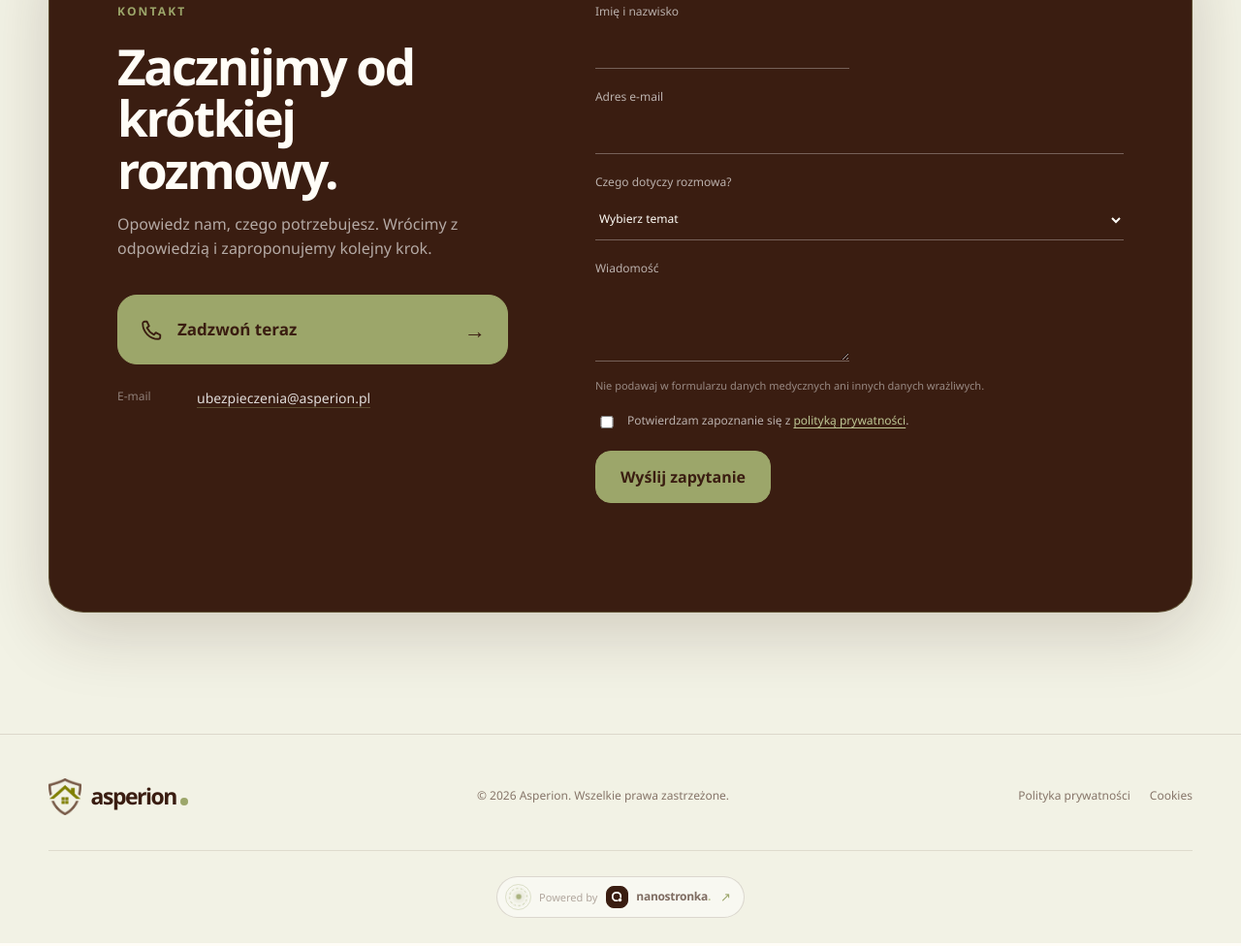
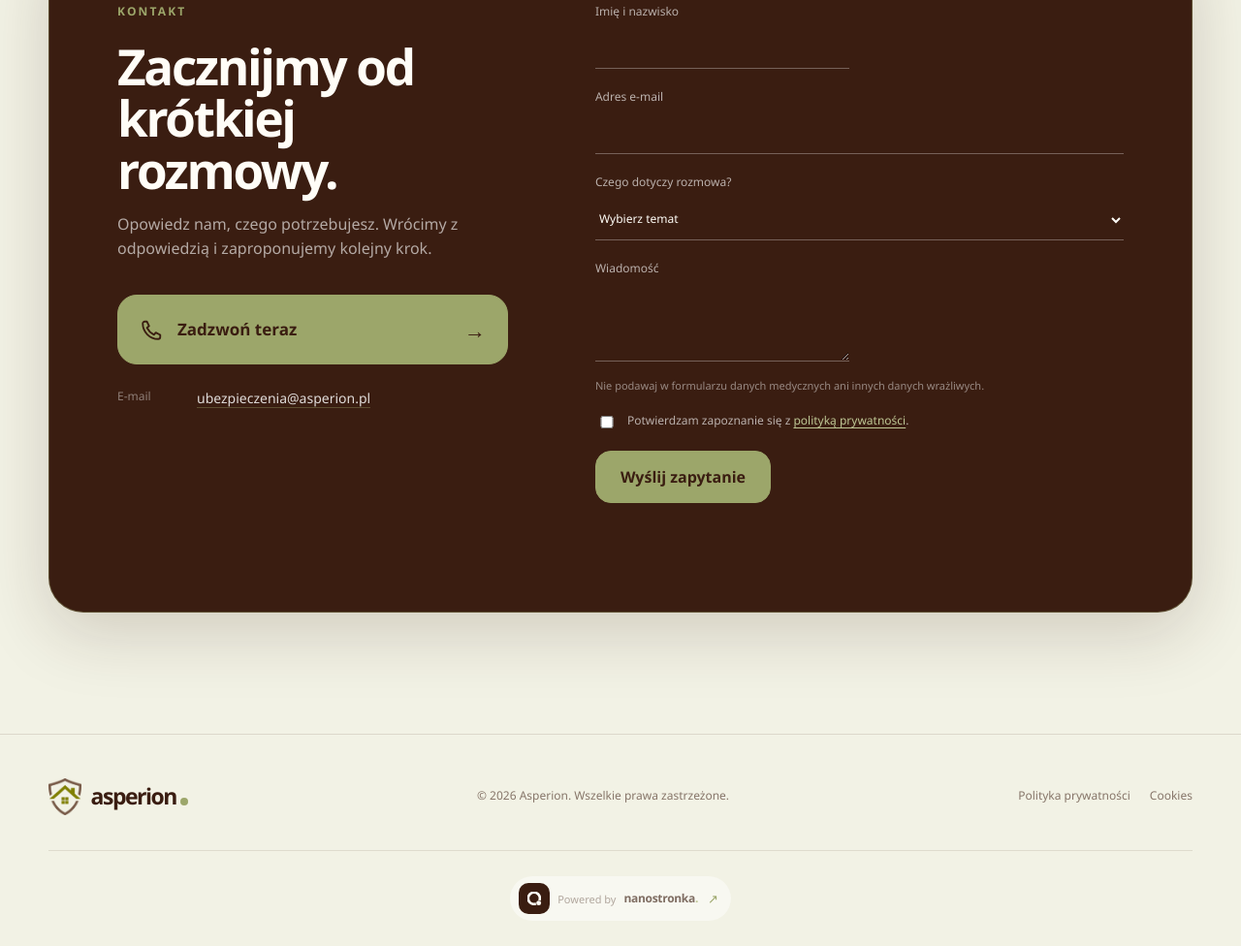
Before and after one commit to ukasshee/asperion, a website: page index.html in a window 1280 px wide. Shown: the part 4031-5007 px from the top of the page at 97% size. Drawn offline with Linux system fonts and the light colour scheme.

Commit message:
Zmien wyglad stopki Powered by Nanostronka

```diff
--- a/index.html
+++ b/index.html
@@ -245,11 +245,10 @@
     </div>
     <div class="powered-wrap">
       <a class="powered-badge" href="https://nanostronka.pl" target="_blank" rel="noopener noreferrer" aria-label="Powered by nanostronka — otwórz nanostronka.pl">
-        <span class="powered-orbit" aria-hidden="true"><span></span></span>
-        <span class="powered-label">Powered by</span>
         <span class="powered-brand-icon" aria-hidden="true">
           <svg viewBox="0 0 512 512"><defs><mask id="nano-cutout-index"><rect width="512" height="512" fill="white"/><circle cx="357" cy="357" r="72" fill="black"/></mask></defs><circle cx="240" cy="240" r="148" fill="none" stroke="currentColor" stroke-width="64" mask="url(#nano-cutout-index)"/><circle cx="357" cy="357" r="60" fill="currentColor"/></svg>
         </span>
+        <span class="powered-label">Powered by</span>
         <strong>nanostronka<span class="powered-dot">.</span></strong>
         <span class="powered-arrow" aria-hidden="true">↗</span>
       </a>
--- a/styles.css
+++ b/styles.css
@@ -180,23 +180,18 @@ footer p, .footer-links { font-size: 12px; opacity: .58; }
 .footer-link-button { border: 0; padding: 0; background: none; color: inherit; cursor: pointer; }
 .footer-links a:hover, .footer-link-button:hover { color: var(--olive-light); }
 .powered-wrap { display: flex; justify-content: center; margin: 34px auto -16px; padding-top: 26px; border-top: 1px solid rgba(156,166,106,.12); width: min(1180px, calc(100% - 48px)); }
-.powered-badge { position: relative; isolation: isolate; display: inline-flex; align-items: center; gap: 8px; min-height: 42px; padding: 7px 13px 7px 8px; border: 1px solid rgba(156,166,106,.23); border-radius: 999px; background: rgba(255,255,255,.025); color: rgba(255,255,255,.58); overflow: hidden; font-size: 11px; transition: color .25s ease, border-color .25s ease, transform .25s ease, background .25s ease; }
+.powered-badge { position: relative; isolation: isolate; display: inline-flex; align-items: center; gap: 8px; min-height: 46px; padding: 7px 13px 7px 8px; border: 0; border-radius: 999px; background: rgba(255,255,255,.025); color: rgba(255,255,255,.58); overflow: hidden; font-size: 11px; transition: color .25s ease, transform .25s ease, background .25s ease; }
 .powered-badge::before { content: ""; position: absolute; z-index: -1; top: -60%; left: -45%; width: 35%; height: 220%; background: linear-gradient(90deg, transparent, rgba(190,198,148,.17), transparent); transform: skewX(-18deg); animation: powered-shine 4.8s ease-in-out infinite; }
-.powered-badge:hover { color: var(--white); border-color: rgba(156,166,106,.62); background: rgba(156,166,106,.08); transform: translateY(-2px); }
-.powered-orbit { position: relative; display: grid; place-items: center; width: 27px; height: 27px; border: 1px solid rgba(156,166,106,.3); border-radius: 50%; }
-.powered-orbit::before { content: ""; position: absolute; inset: 3px; border: 1px dashed rgba(156,166,106,.46); border-radius: 50%; animation: powered-spin 8s linear infinite; }
-.powered-orbit span { width: 6px; height: 6px; border-radius: 50%; background: var(--olive); box-shadow: 0 0 0 4px rgba(156,166,106,.1), 0 0 14px rgba(156,166,106,.48); animation: powered-pulse 2.2s ease-in-out infinite; }
+.powered-badge:hover { color: var(--white); background: rgba(156,166,106,.08); transform: translateY(-2px); }
 .powered-label { opacity: .58; }
-.powered-brand-icon { display: grid; place-items: center; width: 23px; height: 23px; margin-left: 1px; border: 1px solid rgba(156,166,106,.34); border-radius: 8px; background: rgba(156,166,106,.1); color: var(--white); transition: background .25s ease, transform .25s ease; }
-.powered-brand-icon svg { display: block; width: 15px; height: 15px; overflow: visible; }
+.powered-brand-icon { display: grid; place-items: center; width: 32.2px; height: 32.2px; margin-left: 1px; border: 0; border-radius: 10px; background: rgba(156,166,106,.1); color: var(--white); transition: background .25s ease, transform .25s ease; }
+.powered-brand-icon svg { display: block; width: 21px; height: 21px; overflow: visible; }
 .powered-badge strong { color: inherit; font-size: 12px; letter-spacing: -.025em; }
 .powered-dot { color: var(--olive-light); }
 .powered-arrow { margin-left: 2px; color: var(--olive); font-size: 13px; transition: transform .25s ease; }
 .powered-badge:hover .powered-arrow { transform: translate(2px, -2px); }
 .powered-badge:hover .powered-brand-icon { background: rgba(156,166,106,.24); transform: rotate(-8deg) scale(1.06); }
 @keyframes powered-shine { 0%, 55% { left: -45%; } 85%, 100% { left: 125%; } }
-@keyframes powered-spin { to { transform: rotate(360deg); } }
-@keyframes powered-pulse { 0%, 100% { transform: scale(.85); opacity: .65; } 50% { transform: scale(1); opacity: 1; } }
 
 .cookie-panel { position: fixed; z-index: 300; right: 24px; bottom: 24px; width: min(620px, calc(100% - 48px)); padding: 25px; border: 1px solid rgba(190,198,148,.38); border-radius: 24px; background: rgba(58,29,17,.96); color: var(--white); box-shadow: 0 24px 80px rgba(0,0,0,.35); backdrop-filter: blur(20px); display: flex; align-items: flex-end; gap: 28px; }
 .cookie-panel[hidden] { display: none; }
@@ -238,9 +233,9 @@ html[data-theme="light"] .signature { color: var(--brown); }
 html[data-theme="light"] .contact { background: rgba(156,166,106,.13); }
 html[data-theme="light"] footer { background: rgba(156,166,106,.13); color: var(--brown); border-top-color: rgba(58,29,17,.12); }
 html[data-theme="light"] .powered-wrap { border-top-color: rgba(58,29,17,.11); }
-html[data-theme="light"] .powered-badge { background: rgba(255,255,255,.45); color: rgba(58,29,17,.64); border-color: rgba(58,29,17,.15); }
-html[data-theme="light"] .powered-badge:hover { background: rgba(156,166,106,.14); color: var(--brown); border-color: var(--olive); }
-html[data-theme="light"] .powered-brand-icon { background: var(--brown); border-color: var(--brown); }
+html[data-theme="light"] .powered-badge { background: rgba(255,255,255,.45); color: rgba(58,29,17,.64); }
+html[data-theme="light"] .powered-badge:hover { background: rgba(156,166,106,.14); color: var(--brown); }
+html[data-theme="light"] .powered-brand-icon { background: var(--brown); }
 html[data-theme="light"] .cookie-panel { background: rgba(255,253,247,.97); color: var(--brown); border-color: rgba(58,29,17,.18); box-shadow: 0 24px 80px rgba(58,29,17,.22); }
 html[data-theme="light"] .cookie-copy > p:not(.eyebrow) { color: rgba(58,29,17,.68); }
 html[data-theme="light"] .cookie-copy a { color: #626a3f; }
@@ -314,7 +309,7 @@ html[data-theme="light"] .cookie-copy a { color: #626a3f; }
   html { scroll-behavior: auto; }
   *, *::before, *::after { animation-duration: .01ms !important; animation-iteration-count: 1 !important; transition-duration: .01ms !important; }
   .reveal { opacity: 1; transform: none; }
-  .powered-badge::before, .powered-orbit::before, .powered-orbit span { animation: none !important; }
+  .powered-badge::before { animation: none !important; }
   .insurer-track { animation: none !important; transform: none !important; }
 }
 
```
Also changed, not shown: privacy.html (+1 -2 lines).
